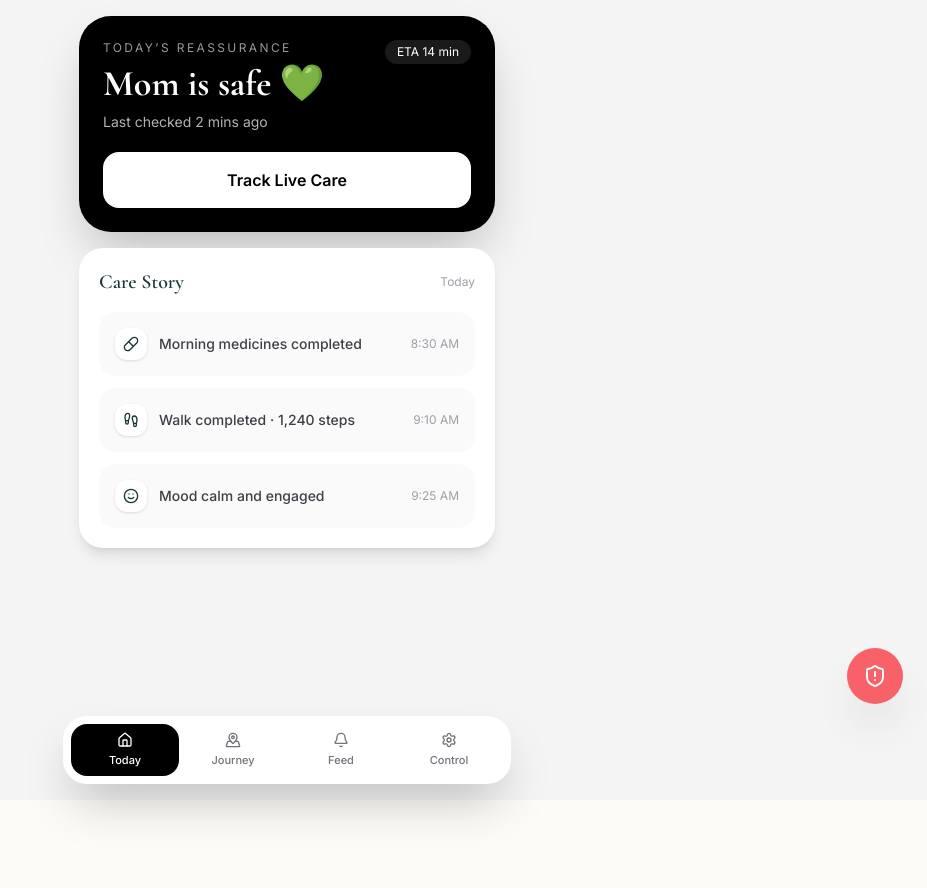
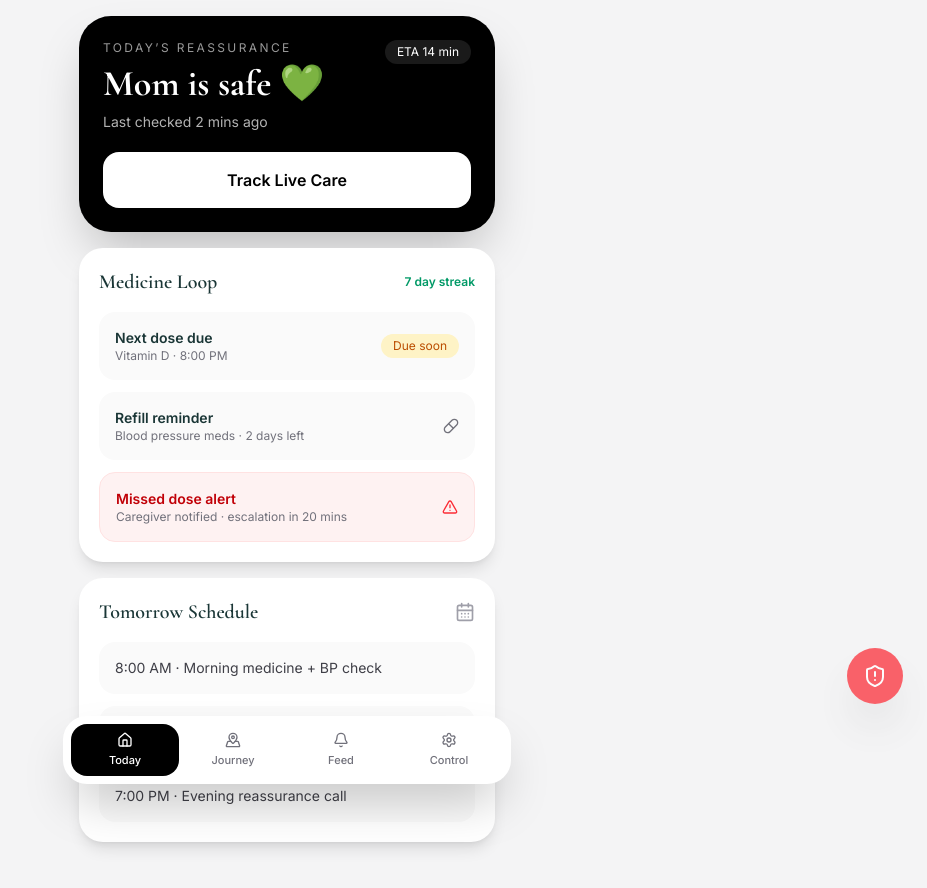
Before and after one commit to Jayashri87/lderly-demo, a React (Vite) app: page / in a window 1280 px wide. Shown: the top 888 px of the page, without its empty margins (353-1280 px from the left). Before the commit the page ends 800 px from the top, so only its background shows below. Built offline with nearby package versions, Linux system fonts and the light colour scheme.

Commit message:
Sprint 3 medicine loop retention

```diff
--- a/src/App.tsx
+++ b/src/App.tsx
@@ -15,6 +15,7 @@ import {
   Mic,
   AlertTriangle,
   ChevronRight,
+  CalendarDays,
 } from "lucide-react";
 
 const careEvents = [
@@ -61,22 +62,51 @@ export default function App() {
 
       <section className="rounded-3xl bg-white p-5 shadow-lg">
         <div className="flex items-center justify-between">
-          <h2 className="text-xl font-semibold">Care Story</h2>
-          <span className="text-xs text-zinc-400">Today</span>
+          <h2 className="text-xl font-semibold">Medicine Loop</h2>
+          <span className="text-xs text-emerald-600 font-semibold">7 day streak</span>
         </div>
         <div className="mt-4 space-y-3">
-          {careEvents.map((event) => {
-            const Icon = event.icon;
-            return (
-              <div key={event.text} className="flex items-center justify-between rounded-2xl bg-zinc-50 p-4">
-                <div className="flex items-center gap-3">
-                  <div className="rounded-xl bg-white p-2 shadow-sm"><Icon className="w-4 h-4" /></div>
-                  <p className="text-sm font-medium text-zinc-700">{event.text}</p>
+          <div className="rounded-2xl bg-zinc-50 p-4 flex items-center justify-between">
+            <div>
+              <p className="text-sm font-semibold">Next dose due</p>
+              <p className="text-xs text-zinc-500">Vitamin D · 8:00 PM</p>
             </div>
-                <span className="text-xs text-zinc-400">{event.time}</span>
+            <div className="rounded-full bg-amber-100 text-amber-700 px-3 py-1 text-xs">Due soon</div>
           </div>
-            );
-          })}
+
+          <div className="rounded-2xl bg-zinc-50 p-4 flex items-center justify-between">
+            <div>
+              <p className="text-sm font-semibold">Refill reminder</p>
+              <p className="text-xs text-zinc-500">Blood pressure meds · 2 days left</p>
+            </div>
+            <Pill className="w-4 h-4 text-zinc-500" />
+          </div>
+
+          <div className="rounded-2xl bg-red-50 border border-red-100 p-4 flex items-center justify-between">
+            <div>
+              <p className="text-sm font-semibold text-red-700">Missed dose alert</p>
+              <p className="text-xs text-zinc-500">Caregiver notified · escalation in 20 mins</p>
+            </div>
+            <AlertTriangle className="w-4 h-4 text-red-500" />
+          </div>
+        </div>
+      </section>
+
+      <section className="rounded-3xl bg-white p-5 shadow-lg">
+        <div className="flex items-center justify-between">
+          <h2 className="text-xl font-semibold">Tomorrow Schedule</h2>
+          <CalendarDays className="w-5 h-5 text-zinc-400" />
+        </div>
+        <div className="mt-4 space-y-3">
+          <div className="rounded-2xl bg-zinc-50 p-4 text-sm text-zinc-700">
+            8:00 AM · Morning medicine + BP check
+          </div>
+          <div className="rounded-2xl bg-zinc-50 p-4 text-sm text-zinc-700">
+            11:00 AM · Caretaker revisit
+          </div>
+          <div className="rounded-2xl bg-zinc-50 p-4 text-sm text-zinc-700">
+            7:00 PM · Evening reassurance call
+          </div>
         </div>
       </section>
     </div>
@@ -91,7 +121,9 @@ export default function App() {
             <p className="font-semibold">Priya · Verified Caretaker</p>
             <p className="text-sm text-zinc-500">Arriving in 14 mins</p>
           </div>
-          <div className="ml-auto rounded-full bg-black text-white px-3 py-1 text-xs flex items-center gap-1"><Clock3 className="w-3 h-3" /> ETA</div>
+          <div className="ml-auto rounded-full bg-black text-white px-3 py-1 text-xs flex items-center gap-1">
+            <Clock3 className="w-3 h-3" /> ETA
+          </div>
         </div>
       </section>
       <section className="rounded-3xl bg-white p-5 shadow-lg">
@@ -99,7 +131,7 @@ export default function App() {
         <div className="space-y-3">
           {checkpoints.map((item, idx) => (
             <div key={item} className="flex items-center gap-3">
-              <CheckCircle2 className={`w-5 h-5 ${idx < 4 ? 'text-emerald-600' : 'text-zinc-300'}`} />
+              <CheckCircle2 className={`w-5 h-5 ${idx < 4 ? "text-emerald-600" : "text-zinc-300"}`} />
               <p className="text-sm text-zinc-700">{item}</p>
             </div>
           ))}
@@ -110,20 +142,14 @@ export default function App() {
 
   const FeedScreen = () => (
     <div className="space-y-4">
-      <section className="rounded-3xl bg-white p-5 shadow-lg">
-        <div className="flex items-center justify-between">
-          <h2 className="text-xl font-semibold">Family Trust Feed</h2>
-          <span className="text-xs text-zinc-400">Live</span>
-        </div>
-        <div className="mt-4 space-y-3">
       {feedItems.map((item) => {
         const Icon = item.icon;
         return (
-              <div key={item.title} className="rounded-2xl bg-zinc-50 p-4">
+          <div key={item.title} className="rounded-3xl bg-white p-5 shadow-lg">
             <div className="flex items-start gap-3">
-                  <div className="rounded-xl bg-white p-2 shadow-sm"><Icon className="w-4 h-4" /></div>
+              <div className="rounded-xl bg-zinc-100 p-2"><Icon className="w-4 h-4" /></div>
               <div>
-                    <p className="text-sm font-semibold text-zinc-800">{item.title}</p>
+                <p className="text-sm font-semibold">{item.title}</p>
                 <p className="text-xs text-zinc-500 mt-1">{item.subtitle}</p>
               </div>
             </div>
@@ -131,32 +157,12 @@ export default function App() {
         );
       })}
     </div>
-      </section>
-
-      <section className="rounded-3xl bg-white p-5 shadow-lg">
-        <div className="flex items-center justify-between">
-          <div>
-            <p className="font-semibold">Caretaker voice note</p>
-            <p className="text-xs text-zinc-500">“She had breakfast and is smiling.”</p>
-          </div>
-          <button className="rounded-2xl bg-black text-white p-3"><Mic className="w-4 h-4" /></button>
-        </div>
-      </section>
-
-      <section className="rounded-3xl border border-amber-100 bg-amber-50 p-5">
-        <div className="flex items-center justify-between">
-          <div>
-            <p className="font-semibold text-zinc-800">Evening reassurance calls</p>
-            <p className="text-xs text-zinc-500 mt-1">Daily premium updates for NRI families</p>
-          </div>
-          <button className="rounded-2xl bg-white p-3 shadow-sm"><ChevronRight className="w-4 h-4" /></button>
-        </div>
-      </section>
-    </div>
   );
 
   const ControlScreen = () => (
-    <div className="rounded-3xl bg-white p-6 shadow-lg">Billing, concierge upgrades, emergency contacts, doctor preferences, and admin controls.</div>
+    <div className="rounded-3xl bg-white p-6 shadow-lg">
+      Billing, concierge upgrades, emergency contacts, doctor preferences, and admin controls.
+    </div>
   );
 
   const renderContent = () => {
@@ -189,7 +195,13 @@ export default function App() {
               const Icon = tab.icon;
               const active = activeTab === tab.key;
               return (
-                <button key={tab.key} onClick={() => setActiveTab(tab.key)} className={`flex flex-col items-center gap-1 rounded-2xl py-2 ${active ? "bg-black text-white" : "text-zinc-500"}`}>
+                <button
+                  key={tab.key}
+                  onClick={() => setActiveTab(tab.key)}
+                  className={`flex flex-col items-center gap-1 rounded-2xl py-2 ${
+                    active ? "bg-black text-white" : "text-zinc-500"
+                  }`}
+                >
                   <Icon className="w-4 h-4" />
                   <span className="text-[11px] font-medium">{tab.label}</span>
                 </button>
```
Lines whose indentation alone changed are shown as unchanged.
